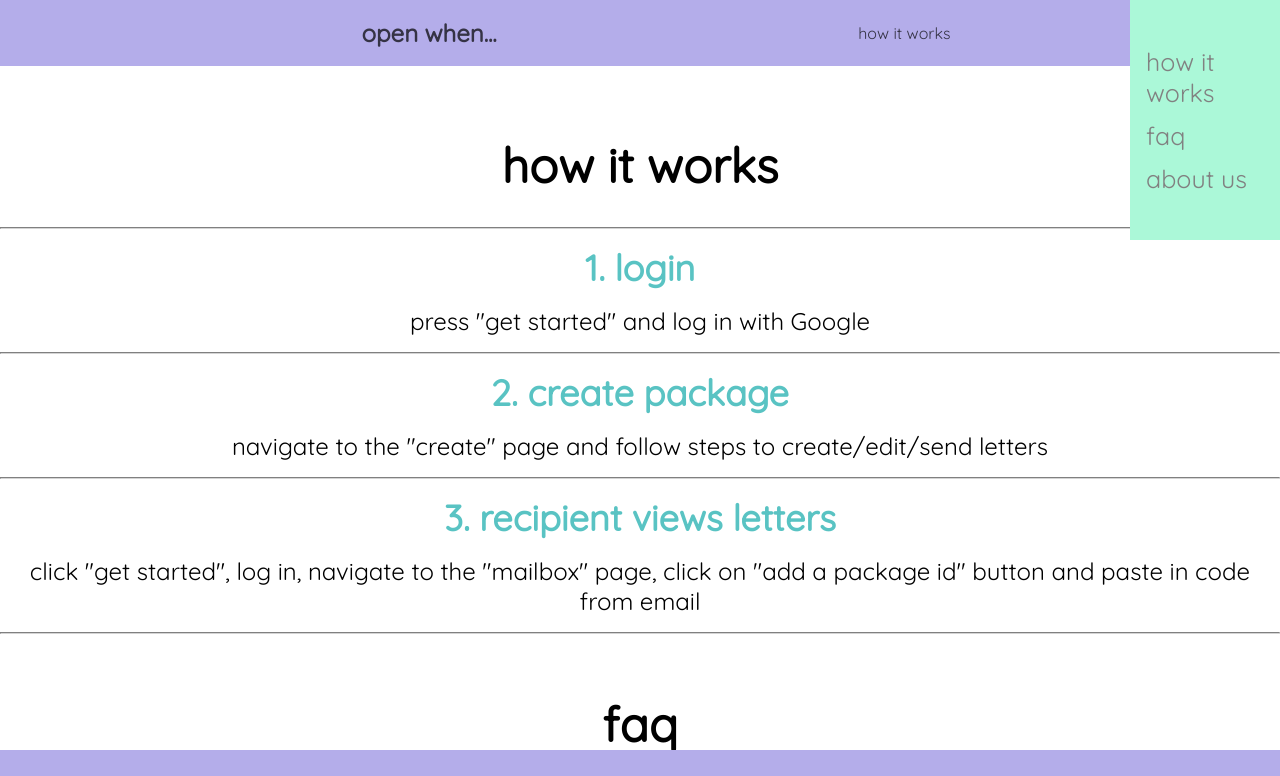
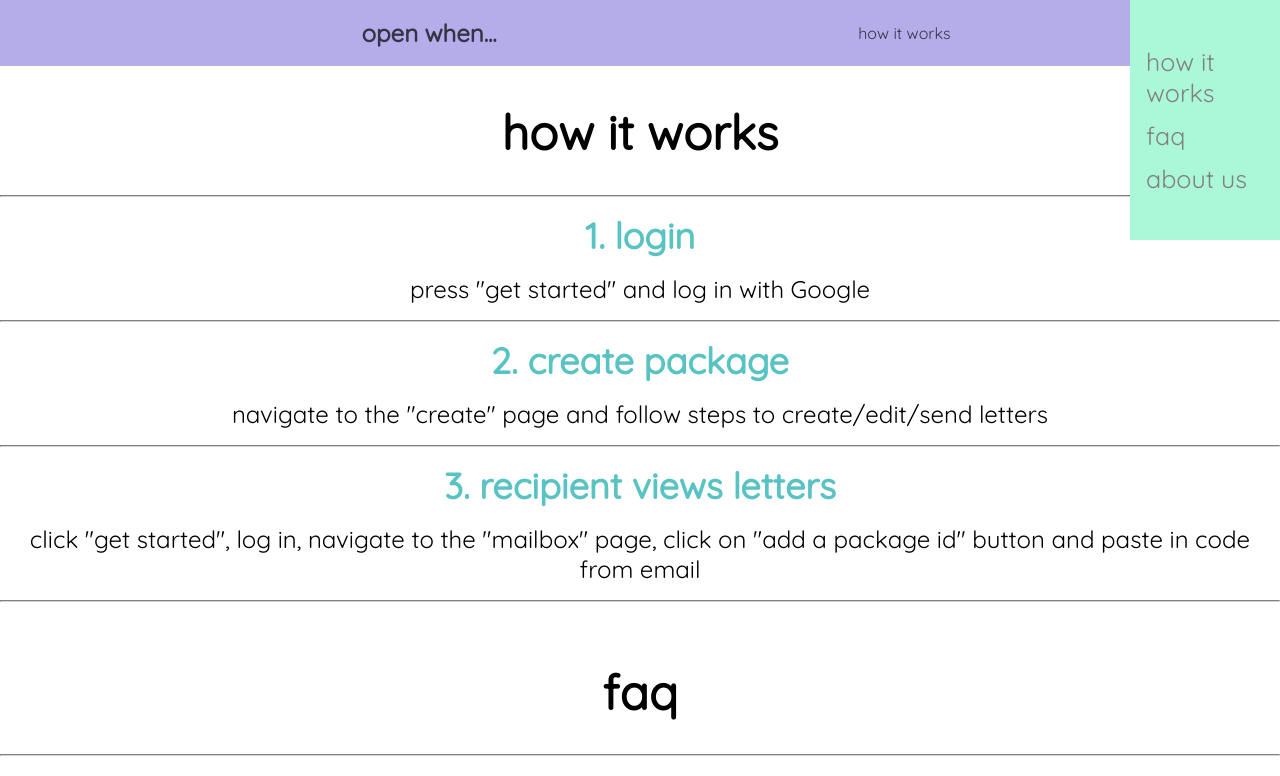
Before and after one commit to jimenezatmit/weblab-openwhen, a React app: page /howitworks in a window 1280 px wide. Shown: the top 776 px of the page. Built offline with nearby package versions, Linux system fonts and the light colour scheme; no server answers; the HTML template or start-up script is replaced by a standard one.

Commit message:
fixed footer to not overlap and also be at bottom

```diff
--- a/client/src/components/App.js
+++ b/client/src/components/App.js
@@ -78,6 +78,7 @@ class App extends Component {
   render() {
     return (
       <>
+      <div className = "App-container">
         <NavBar handleLogout={this.handleLogout} userID={this.state.userId} />
 
         <Router>
@@ -112,12 +113,15 @@ class App extends Component {
           {this.state.userId ? <Review path="/review/" /> : <NotFound default />}
 
         </Router>
+        </div>
         <Footer/>
+
         <OnRouteChange
           action={() => {
             window.scrollTo(0, 0);
           }}
         />
+
       </>
     );
   }
--- a/client/src/components/modules/Footer.css
+++ b/client/src/components/modules/Footer.css
@@ -1,9 +1,7 @@
 .Footer-footer {
   width: 100%;
-  position: fixed;
-  bottom: 0;
-  margin-top: auto;
-  height: 40px;
-  padding: 5px;
+  /* bottom: 0; */
+  height: 50px;
+  /* padding: 5px; */
   background-color: var(--lightpurple);
 }
--- a/client/src/components/pages/HowItWorks.js
+++ b/client/src/components/pages/HowItWorks.js
@@ -13,7 +13,7 @@ class HowItWorks extends Component {
     return (
       <>
         <h1 className="Home-title u-textCenter u-margin">how it works</h1>
-        <div class="sidenav">
+        <div className="sidenav">
           <a href="#">how it works</a>
           <a href = "#">faq</a>
           <a href="#">about us</a>
--- a/client/src/utilities.css
+++ b/client/src/utilities.css
@@ -43,11 +43,15 @@
 }
 
 body {
-  margin: 8% 0% 8% 0%;
+  margin: 8% 0% 0% 0%;
   padding: 0;
   font-family: "Quicksand", sans-serif;
   font-weight: 300;
-  display: flex;
+}
+
+.App-container {
+  min-height: calc(100vh - 150px);
+  /* calc(100vh- 50px); */
   flex-direction: column;
 }
 
```
